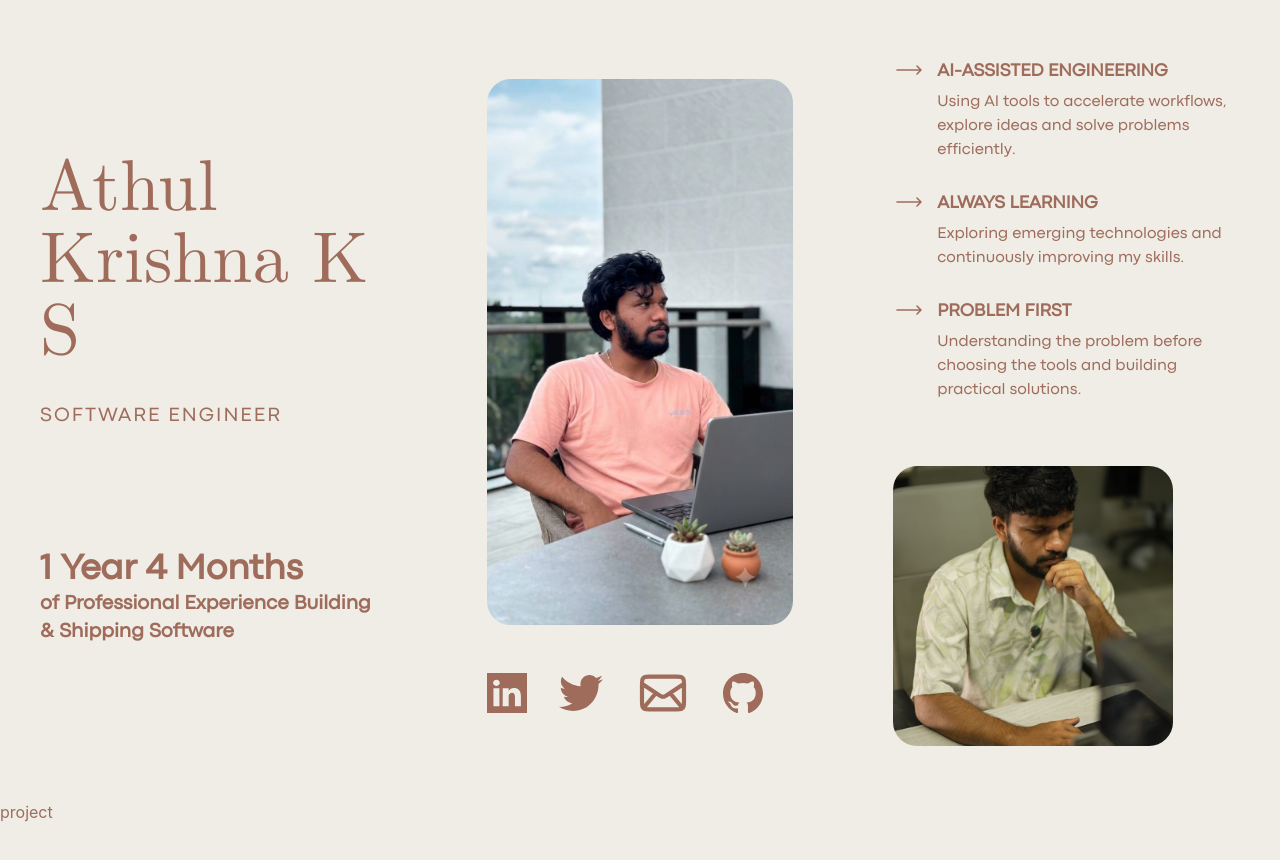
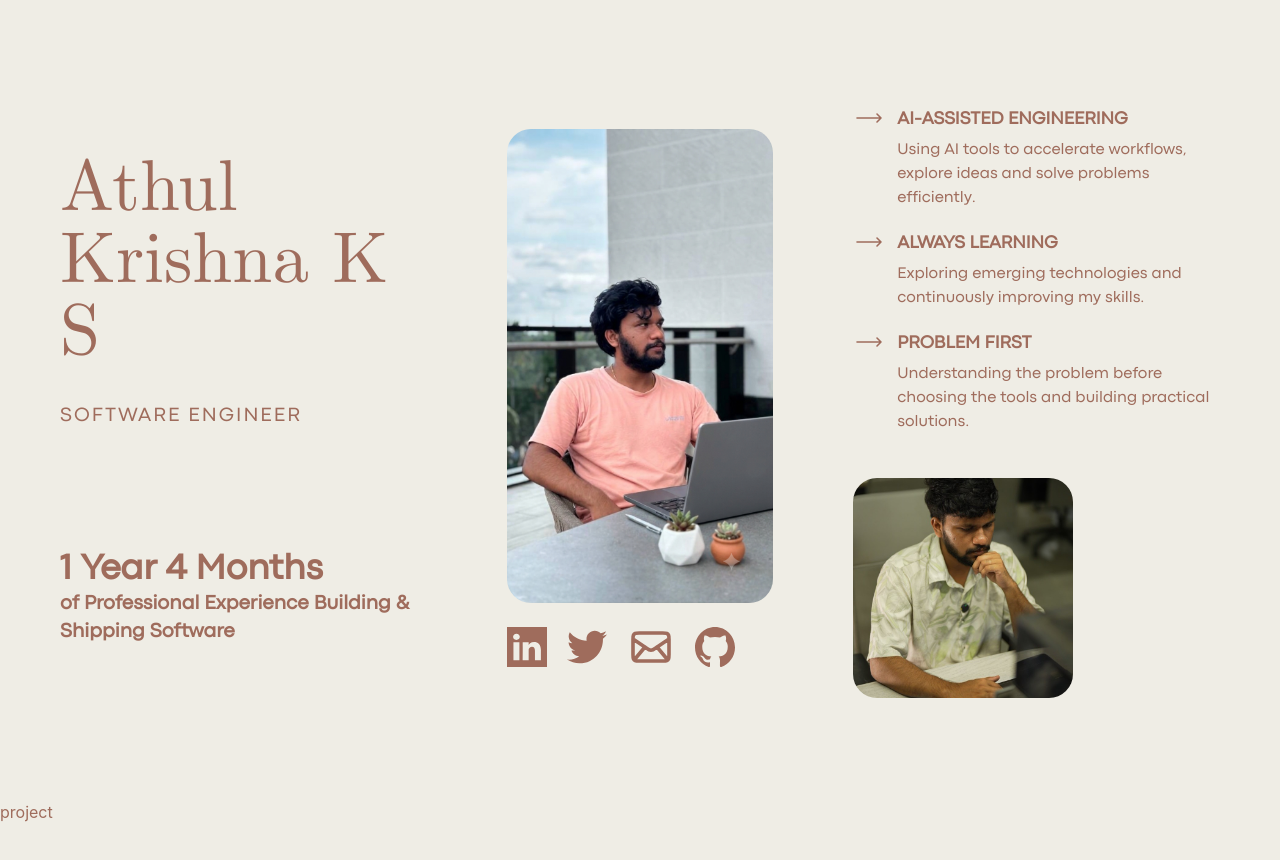
Before and after one commit to AthulKrishna-736/Portfolio-v2, a React (Vite) app in the folder my-portfolio/: page / in a window 1280 px wide. Shown: the top 860 px of the page. Built offline with nearby package versions, Linux system fonts and the light colour scheme.

Commit message:
refact: about me page style issue fixed

```diff
--- a/my-portfolio/src/AboutMe.jsx
+++ b/my-portfolio/src/AboutMe.jsx
@@ -20,7 +20,7 @@ function AboutMe() {
     return (
         <div className="flex w-full h-full justify-center">
             {/* Left */}
-            <div className="flex flex-col justify-center items-start w-1/3 px-10 gap-30">
+            <div className="flex flex-col justify-center w-1/3 gap-30 pl-15">
                 <div className="flex flex-col gap-8">
                     <h1 className="font-cmu text-7xl">
                         Athul <br />Krishna K S
@@ -40,16 +40,16 @@ function AboutMe() {
             </div>
 
             {/* Center */}
-            <div className="flex flex-col w-1/3 justify-center gap-10 items-center px-15">
+            <div className="flex flex-col w-1/3 justify-center items-start px-20 gap-5">
                 <div>
                     <img
-                        className="rounded-3xl"
+                        className="w-75 rounded-3xl"
                         src="/athul_1.png"
                         alt="image_1"
                     />
                 </div>
 
-                <div className="flex justify-start w-full gap-8">
+                <div className="flex gap-5">
                     <img
                         onClick={() => {
                             window.open(
@@ -58,7 +58,7 @@ function AboutMe() {
                                 "noopener,noreferrer"
                             )
                         }}
-                        className="w-10 h-14 cursor-pointer"
+                        className="w-10 h-12 cursor-pointer"
                         src="/linkedin_logo.svg"
                         alt="linkedin_logo"
                     />
@@ -71,7 +71,7 @@ function AboutMe() {
                                 "noopener,noreferrer"
                             )
                         }}
-                        className="w-11 h-14 cursor-pointer"
+                        className="w-10 h-12 cursor-pointer"
                         src="/twitter_logo.svg"
                         alt="twitter_logo"
                     />
@@ -80,7 +80,7 @@ function AboutMe() {
                         onClick={() => {
                             window.location.href = "mailto:athulkrishna736@gmail.com";
                         }}
-                        className="w-14 h-14 cursor-pointer"
+                        className="w-12 h-12 cursor-pointer"
                         src="/gmail_logo.svg"
                         a lt="gmail_logo"
                     />
@@ -93,7 +93,7 @@ function AboutMe() {
                                 "noopener,noreferrer"
                             )
                         }}
-                        className="w-10 h-14 cursor-pointer"
+                        className="w-10 h-12 cursor-pointer"
                         src="/github_logo.svg"
                         alt="github_logo"
                     />
@@ -101,8 +101,8 @@ function AboutMe() {
             </div>
 
             {/* Right */}
-            <div className="flex flex-col w-1/3 justify-center items-start gap-15 px-10">
-                <div className="flex flex-col gap-5">
+            <div className="flex flex-col w-1/3 justify-center items-start gap-10 pr-15">
+                <div className="flex flex-col gap-3">
                     {aboutPoints.map((point) => (
                         <AboutPoint
                             key={point.number}
@@ -113,10 +113,10 @@ function AboutMe() {
 
                 <div>
                     <img
-                    className="h-70 w-70 rounded-3xl"
-                    src="/athul_2.JPG"
-                     alt="image_2"
-                     />
+                        className="h-55 w-55 rounded-3xl"
+                        src="/athul_2.JPG"
+                        alt="image_2"
+                    />
                 </div>
             </div>
         </div>
```
